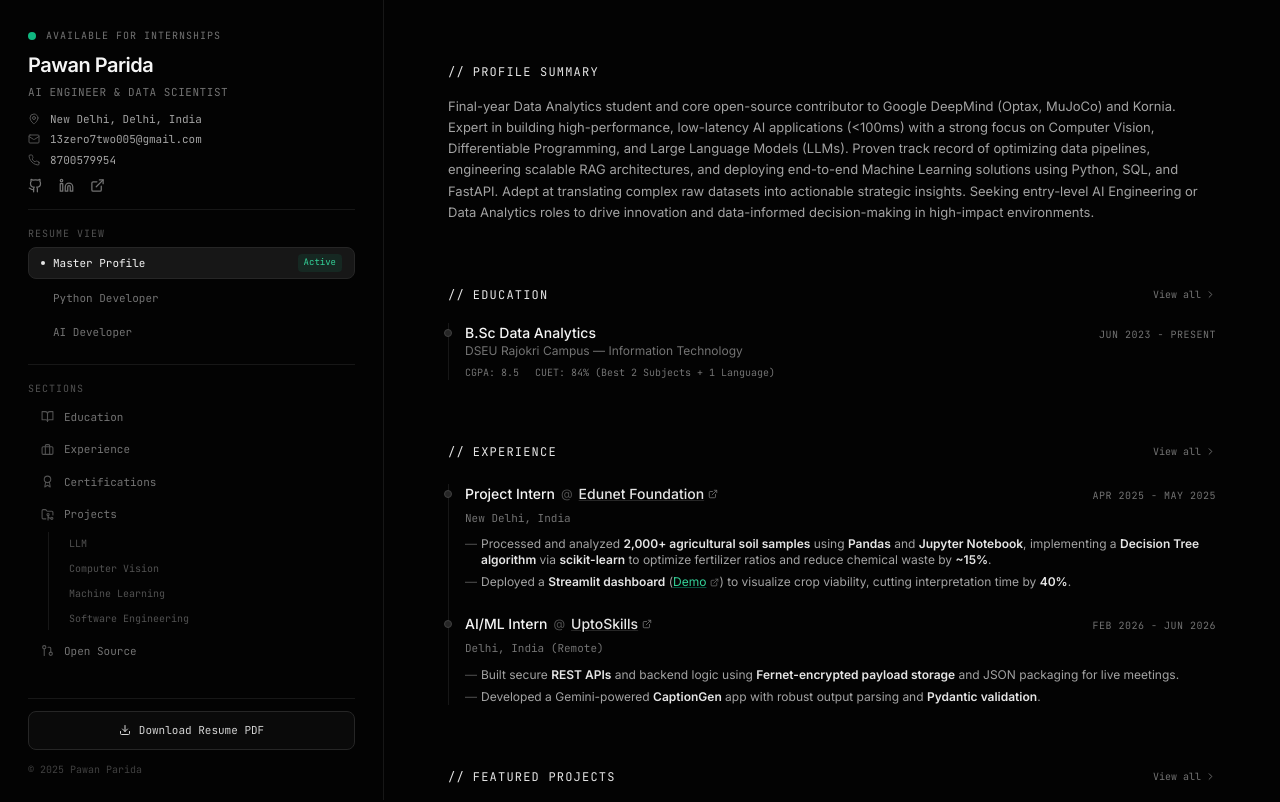
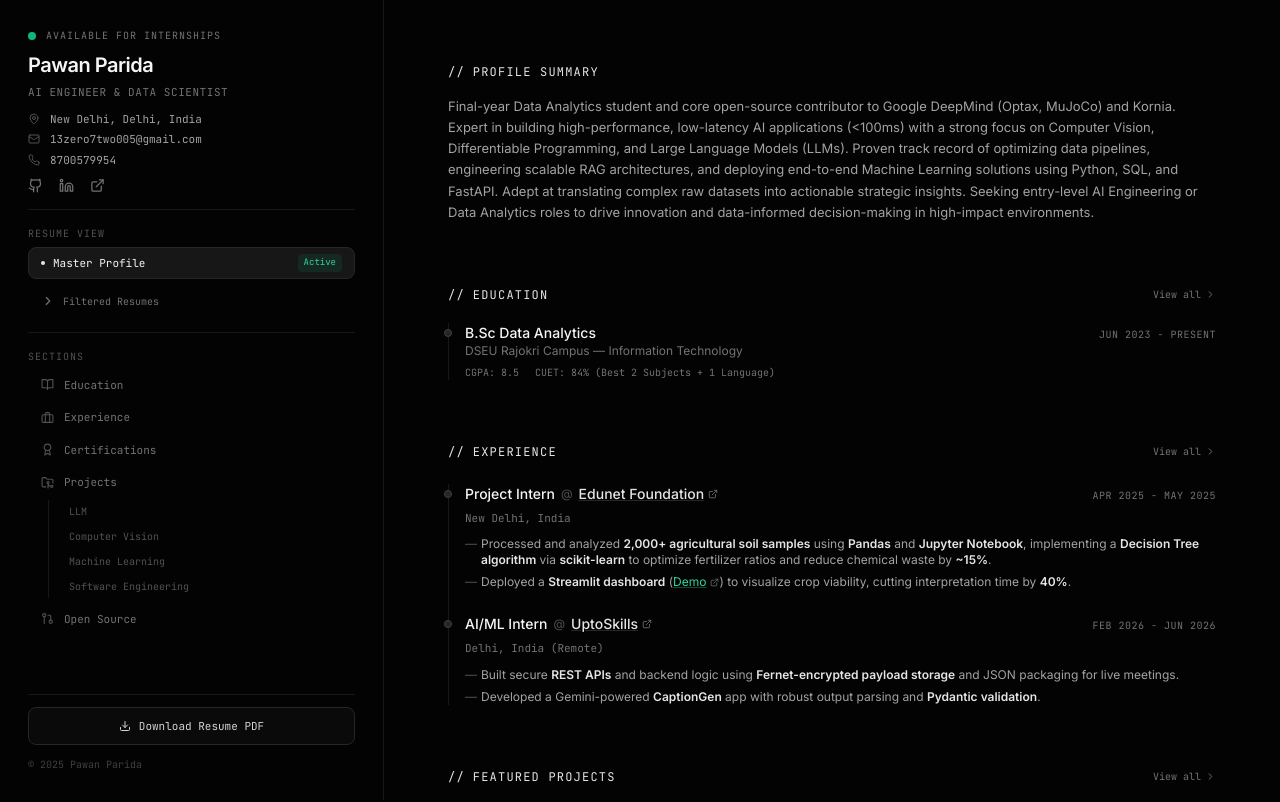
Before and after one commit to zer-art/portfolio-neo, a React (Vite) app: page / in a window 1280 px wide. Shown: the top 802 px of the page. Built offline with nearby package versions, Linux system fonts and the light colour scheme.

Commit message:
feat: add expandable section for filtered resumes in Sidebar

```diff
--- a/src/components/Sidebar.jsx
+++ b/src/components/Sidebar.jsx
@@ -1,5 +1,5 @@
-import React from 'react';
-import { Mail, Phone, MapPin, Github, Linkedin, ExternalLink, Download, BookOpen, Briefcase, Award, FolderGit2, GitPullRequest, ChevronRight } from 'lucide-react';
+import React, { useState } from 'react';
+import { Mail, Phone, MapPin, Github, Linkedin, ExternalLink, Download, BookOpen, Briefcase, Award, FolderGit2, GitPullRequest, ChevronRight, ChevronDown } from 'lucide-react';
 
 // Section nav config
 const NAV_PAGES = [
@@ -21,6 +21,7 @@ const NAV_PAGES = [
 ];
 
 const Sidebar = ({ profile, resumes, activeRole, activePage, setActiveRole, setActivePage }) => {
+  const [isResumesExpanded, setIsResumesExpanded] = useState(false);
 
   const formatRoleName = (key) => {
     if (key === 'master') return 'Master Profile';
@@ -109,7 +110,9 @@ const Sidebar = ({ profile, resumes, activeRole, activePage, setActiveRole, setA
       <div className="space-y-1.5">
         <p className="text-[10px] font-mono tracking-widest text-neutral-600 uppercase">Resume View</p>
         <nav className="flex flex-col gap-1">
-          {roles.map((role) => {
+          {/* Master Profile Always Visible */}
+          {(() => {
+            const role = 'master';
             const isActive = activeRole === role && activePage === 'home';
             return (
               <button
@@ -132,7 +135,49 @@ const Sidebar = ({ profile, resumes, activeRole, activePage, setActiveRole, setA
                 )}
               </button>
             );
-          })}
+          })()}
+
+          {/* Toggle for other filtered resumes */}
+          {Object.keys(resumes).length > 0 && (
+            <div className="flex flex-col gap-1 mt-1">
+              <button
+                onClick={() => setIsResumesExpanded(!isResumesExpanded)}
+                className="w-full text-left py-1.5 px-3 rounded-lg text-[10px] font-mono text-neutral-500 hover:text-neutral-300 hover:bg-neutral-950 border border-transparent transition-colors flex items-center gap-2"
+              >
+                {isResumesExpanded ? <ChevronDown size={14} /> : <ChevronRight size={14} />}
+                <span>Filtered Resumes</span>
+              </button>
+
+              {isResumesExpanded && (
+                <div className="flex flex-col gap-1 pl-4 border-l border-neutral-900 ml-2 mt-1">
+                  {Object.keys(resumes).map((role) => {
+                    const isActive = activeRole === role && activePage === 'home';
+                    return (
+                      <button
+                        key={role}
+                        onClick={() => setActiveRole(role)}
+                        className={`w-full text-left py-1.5 px-3 rounded-lg text-[11px] font-mono transition-all duration-200 flex items-center justify-between group ${
+                          isActive
+                            ? 'bg-neutral-900 border border-neutral-800 text-neutral-100'
+                            : 'text-neutral-500 hover:text-neutral-300 hover:bg-neutral-950 border border-transparent'
+                        }`}
+                      >
+                        <span className="flex items-center gap-2">
+                          <span className={`w-1 h-1 rounded-full transition-all duration-300 ${
+                            isActive ? 'bg-neutral-200' : 'bg-transparent group-hover:bg-neutral-700'
+                          }`} />
+                          {formatRoleName(role)}
+                        </span>
+                        {isActive && (
+                          <span className="text-[9px] text-emerald-400 bg-emerald-500/10 px-1.5 py-0.5 rounded">Active</span>
+                        )}
+                      </button>
+                    );
+                  })}
+                </div>
+              )}
+            </div>
+          )}
         </nav>
       </div>
 
```
